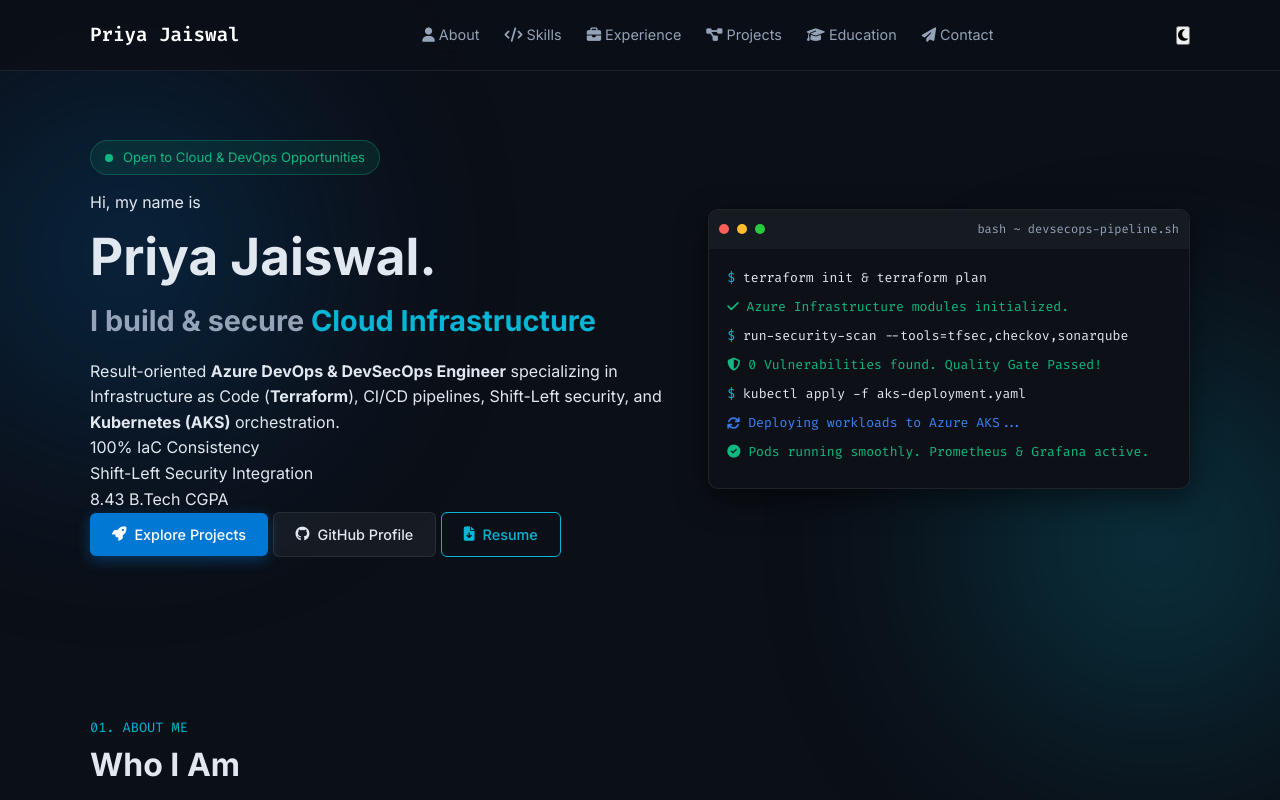
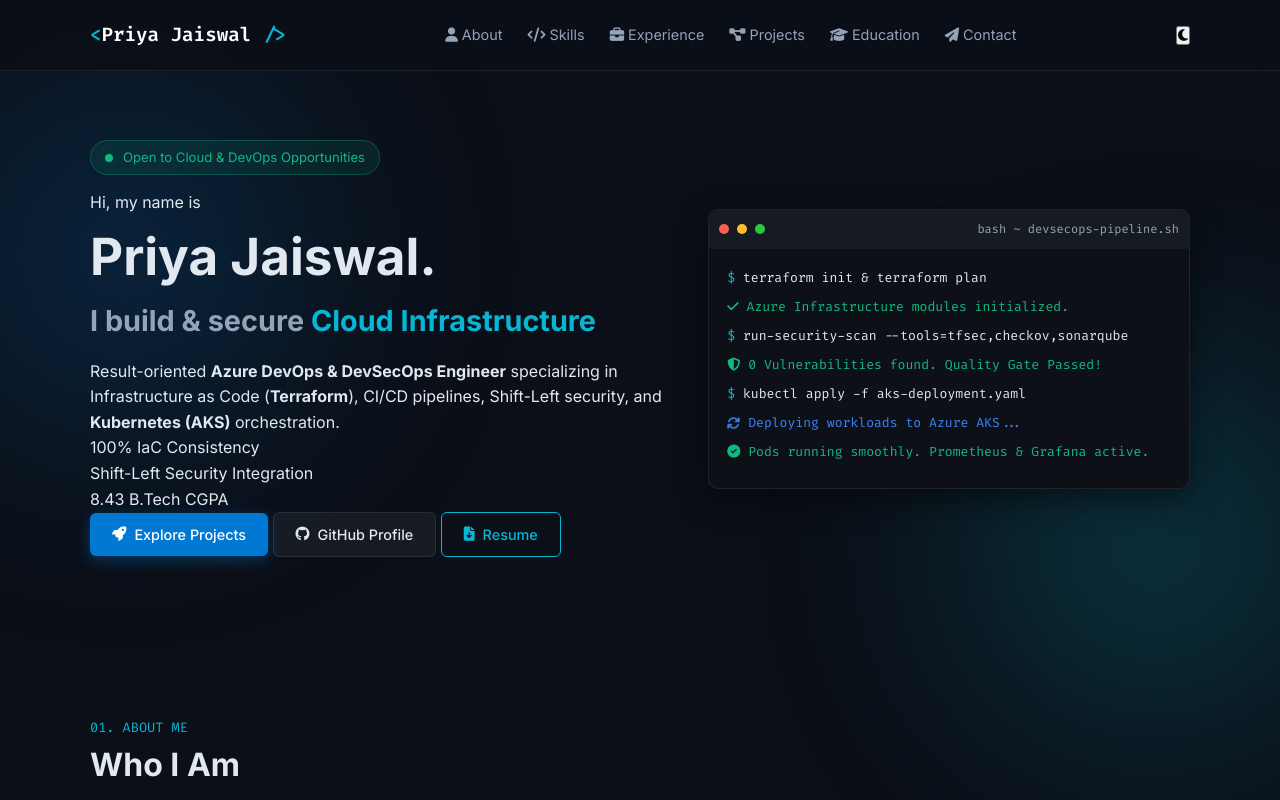
Before and after one commit to Pjaisw1103/priyajaiswal.github.io, a plain HTML site: page index.html in a window 1280 px wide. Shown: the top 800 px of the page. Drawn offline with Linux system fonts and the light colour scheme.

Commit message:
New Commit

```diff
--- a/index.html
+++ b/index.html
@@ -26,7 +26,7 @@
     <nav class="navbar" id="navbar">
         <div class="container nav-container">
             <a href="#" class="logo">
-                <span class="logo-accent"></span>Priya Jaiswal<span class="logo-accent"></span>
+                <span class="logo-accent">&lt;</span>Priya Jaiswal<span class="logo-accent"> /&gt;</span>
             </a>
 
             <div class="nav-menu" id="nav-menu">
```
